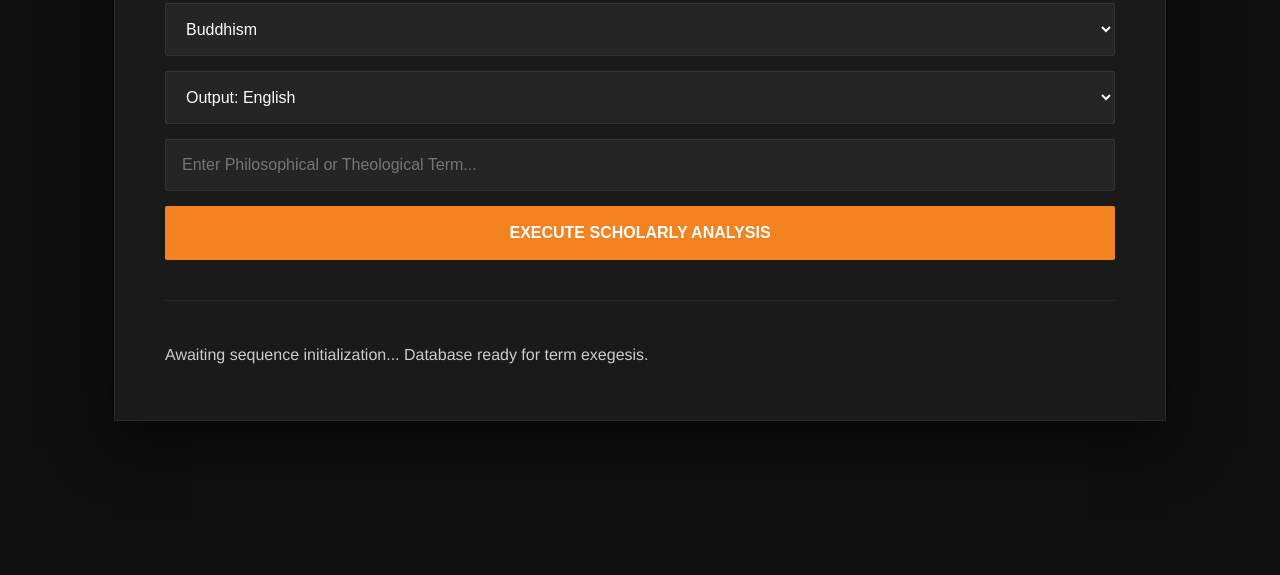
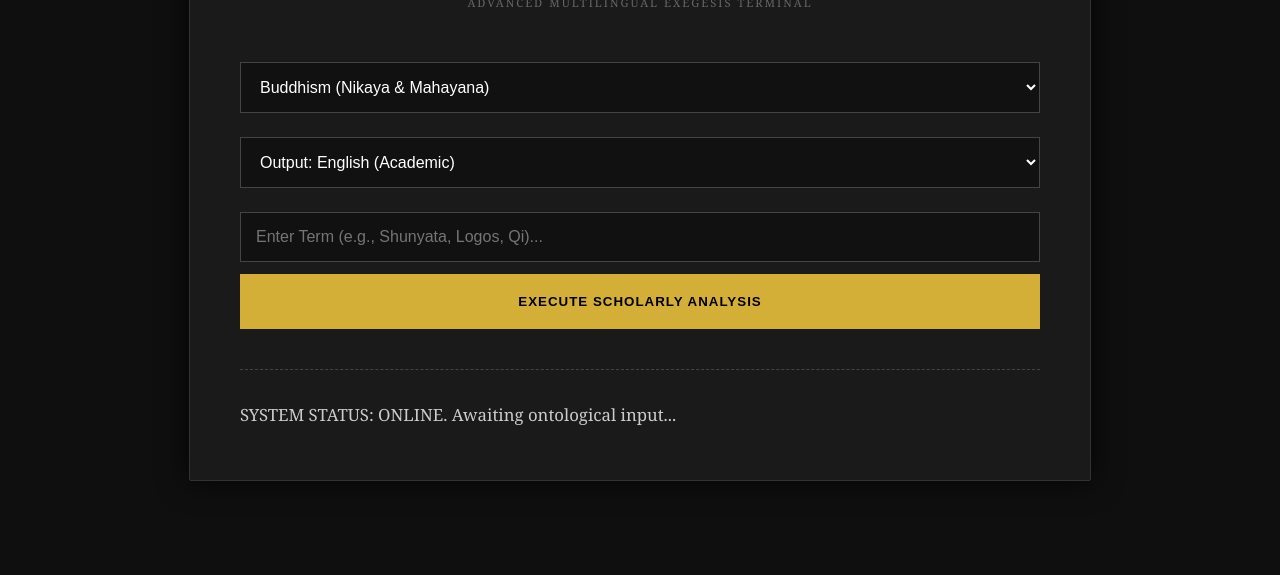
Before and after one commit to danfedorchuk-maker/Philologylab, a plain HTML site: page index.html in a window 1280 px wide. Shown: the part 225-800 px from the top of the page. Drawn offline with Linux system fonts and the light colour scheme.

Commit message:
Update index.html

```diff
--- a/index.html
+++ b/index.html
@@ -2,48 +2,51 @@
 <html lang="en">
 <head>
     <meta charset="UTF-8">
-    <title>The Philology Lab | Research Terminal</title>
+    <meta name="viewport" content="width=device-width, initial-scale=1.0">
+    <title>The Philology Lab</title>
     <style>
-        body { background: #0f0f0f; color: #e0e0e0; font-family: 'Helvetica Neue', Arial, sans-serif; display: flex; justify-content: center; padding: 50px; }
-        .container { max-width: 950px; width: 100%; text-align: center; border: 1px solid #2a2a2a; padding: 50px; background: #1a1a1a; box-shadow: 0 20px 50px rgba(0,0,0,0.5); }
-        h1 { color: #f58220; letter-spacing: 3px; text-transform: uppercase; margin-bottom: 10px; font-weight: 300; }
-        .subtitle { color: #888; margin-bottom: 35px; font-size: 0.9rem; letter-spacing: 1px; }
-        .input-group { margin: 30px 0; display: flex; flex-direction: column; gap: 15px; }
-        select, input { padding: 16px; background: #252525; border: 1px solid #333; color: white; font-size: 1rem; border-radius: 2px; outline: none; }
-        button { padding: 18px; background: #f58220; border: none; color: white; font-weight: bold; cursor: pointer; border-radius: 2px; font-size: 1rem; transition: 0.3s; }
-        button:hover { background: #ff9d4d; }
-        #output { margin-top: 40px; text-align: left; line-height: 1.8; border-top: 1px solid #2a2a2a; padding-top: 40px; white-space: pre-wrap; font-size: 1rem; color: #ccc; }
+        body { background-color: #0f0f0f; color: #d4d4d4; font-family: 'Georgia', serif; display: flex; justify-content: center; align-items: center; min-height: 100vh; margin: 0; }
+        .terminal { background-color: #1a1a1a; padding: 50px; border-radius: 2px; border: 1px solid #333; width: 90%; max-width: 800px; box-shadow: 0 0 30px rgba(0,0,0,0.8); }
+        h1 { color: #d4af37; letter-spacing: 4px; text-align: center; margin-bottom: 5px; font-weight: normal; }
+        p.subtitle { text-align: center; font-size: 0.7rem; color: #666; margin-bottom: 40px; letter-spacing: 2px; }
+        select, input { width: 100%; padding: 15px; margin: 12px 0; background: #111; border: 1px solid #444; color: #fff; font-size: 1rem; box-sizing: border-box; }
+        button { width: 100%; padding: 20px; background-color: #d4af37; border: none; color: #000; font-weight: bold; cursor: pointer; letter-spacing: 1px; transition: 0.3s; }
+        button:hover { background-color: #b8962d; }
+        #output { margin-top: 40px; white-space: pre-wrap; line-height: 1.8; color: #ccc; border-top: 1px dashed #444; padding-top: 30px; font-size: 1.05rem; }
     </style>
 </head>
 <body>
-    <div class="container">
+
+<div class="terminal">
     <h1>THE PHILOLOGY LAB</h1>
-        <div class="subtitle">ADVANCED MULTILINGUAL EXEGESIS TERMINAL</div>
+    <p class="subtitle">ADVANCED MULTILINGUAL EXEGESIS TERMINAL</p>
 
-        <div class="input-group">
     <select id="tradition">
-                <option value="Buddhism">Buddhism</option>
-                <option value="Hellenic Polytheism">Hellenic Polytheism</option>
-                <option value="Norse Paganism">Norse Paganism</option>
-                <option value="Taoism">Taoism</option>
+        <option value="Buddhism">Buddhism (Nikaya & Mahayana)</option>
+        <option value="Taoism">Taoism (Classical/Quanzhen)</option>
+        <option value="Hinduism">Hinduism (Vedic/Vedanta)</option>
+        <option value="Hellenic">Hellenic (Pre-Socratic/Platonic)</option>
+        <option value="Norse">Norse (Old Norse/Eddic)</option>
+        <option value="Sufism">Sufism (Islamic Mysticism)</option>
     </select>
 
     <select id="language">
-                <option value="English">Output: English</option>
-                <option value="Russian">Output: Russian</option>
+        <option value="English">Output: English (Academic)</option>
+        <option value="Russian">Output: Russian (Русский)</option>
+        <option value="Traditional Chinese">Output: Traditional Chinese (繁體中文)</option>
         <option value="Sanskrit">Output: Sanskrit (Devanagari)</option>
         <option value="Ancient Greek">Output: Ancient Greek (Polytonic)</option>
-                <option value="Old Norse">Output: Old Norse (Runes/Latin)</option>
+        <option value="Pali">Output: Pali (Theravada)</option>
         <option value="Tibetan">Output: Tibetan (Uchen)</option>
-                <option value="Pali">Output: Pali (Romanized)</option>
-                <option value="Chinese">Output: Chinese (Traditional/Simplified)</option>
+        <option value="German">Output: German (Philological)</option>
+        <option value="Latin">Output: Latin (Classical)</option>
     </select>
 
-            <input type="text" id="userInput" placeholder="Enter Philosophical or Theological Term...">
+    <input type="text" id="userInput" placeholder="Enter Term (e.g., Shunyata, Logos, Qi)...">
+
     <button onclick="generateWisdom()">EXECUTE SCHOLARLY ANALYSIS</button>
-        </div>
 
-        <div id="output">Awaiting sequence initialization... Database ready for term exegesis.</div>
+    <div id="output">SYSTEM STATUS: ONLINE. Awaiting ontological input...</div>
 </div>
 
 <script>
@@ -53,13 +56,14 @@
         const lang = document.getElementById('language').value;
         const output = document.getElementById('output');
 
-            if (!word) return alert("Please specify a term.");
-            output.innerHTML = "<b>Initializing Philological Scan...</b>";
+        if (!word) { alert("Input Required."); return; }
+
+        output.innerHTML = "<i style='color:#d4af37'>Initializing philological scan...</i>";
 
         try {
             const response = await fetch('/api/analyze', {
-                    method: "POST",
-                    headers: { "Content-Type": "application/json" },
+                method: 'POST',
+                headers: { 'Content-Type': 'application/json' },
                 body: JSON.stringify({ word, tradition, lang })
             });
 
@@ -67,11 +71,13 @@
 
             if (data.candidates && data.candidates[0].content) {
                 output.innerText = data.candidates[0].content.parts[0].text;
+            } else if (data.error) {
+                output.innerText = "API ERROR: " + data.error;
             } else {
-                    output.innerHTML = "<b>SYSTEM ERROR:</b> " + (data.error ? data.error.message : "API check failed.");
+                output.innerText = "SYSTEM ERROR: Check Vercel logs.";
             }
-            } catch (e) {
-                output.innerHTML = "<b>HARDWARE EXCEPTION:</b> Connection to Vercel failed.";
+        } catch (err) {
+            output.innerText = "CONNECTION FAILURE.";
         }
     }
 </script>
```
Lines whose indentation alone changed are shown as unchanged.
